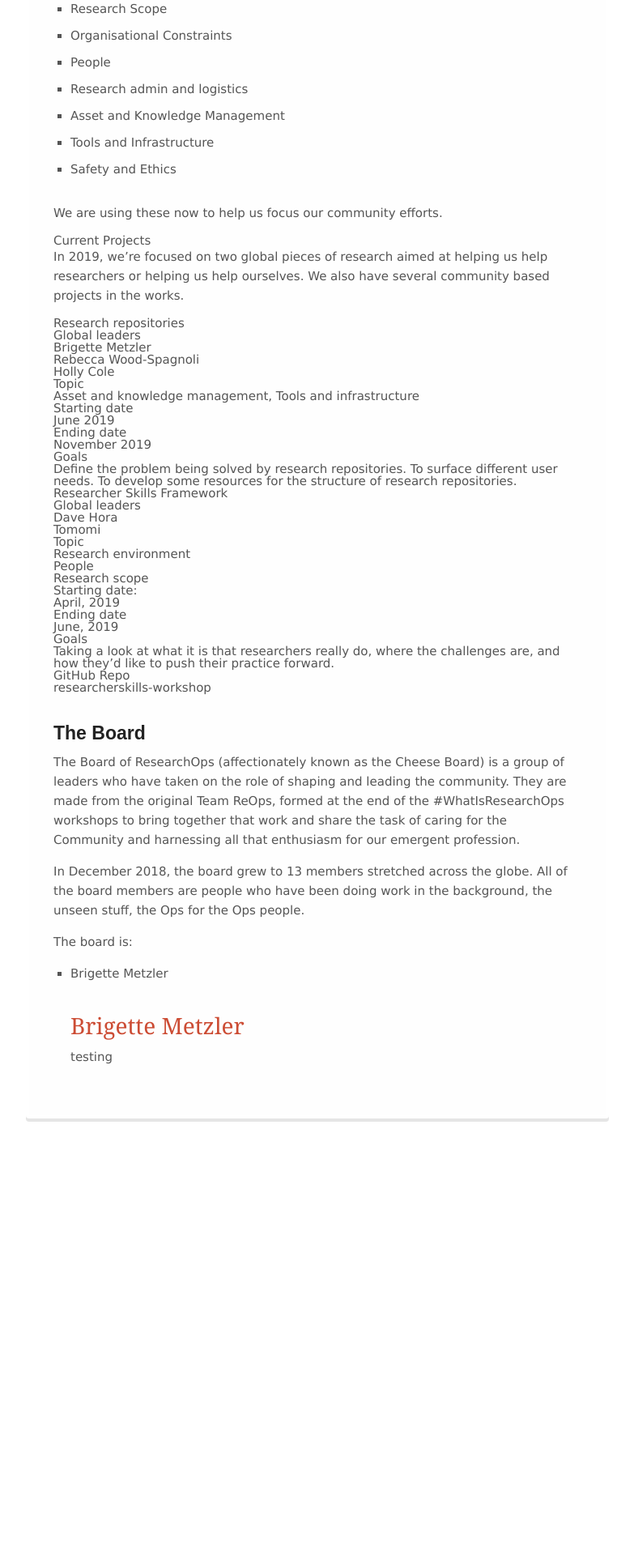
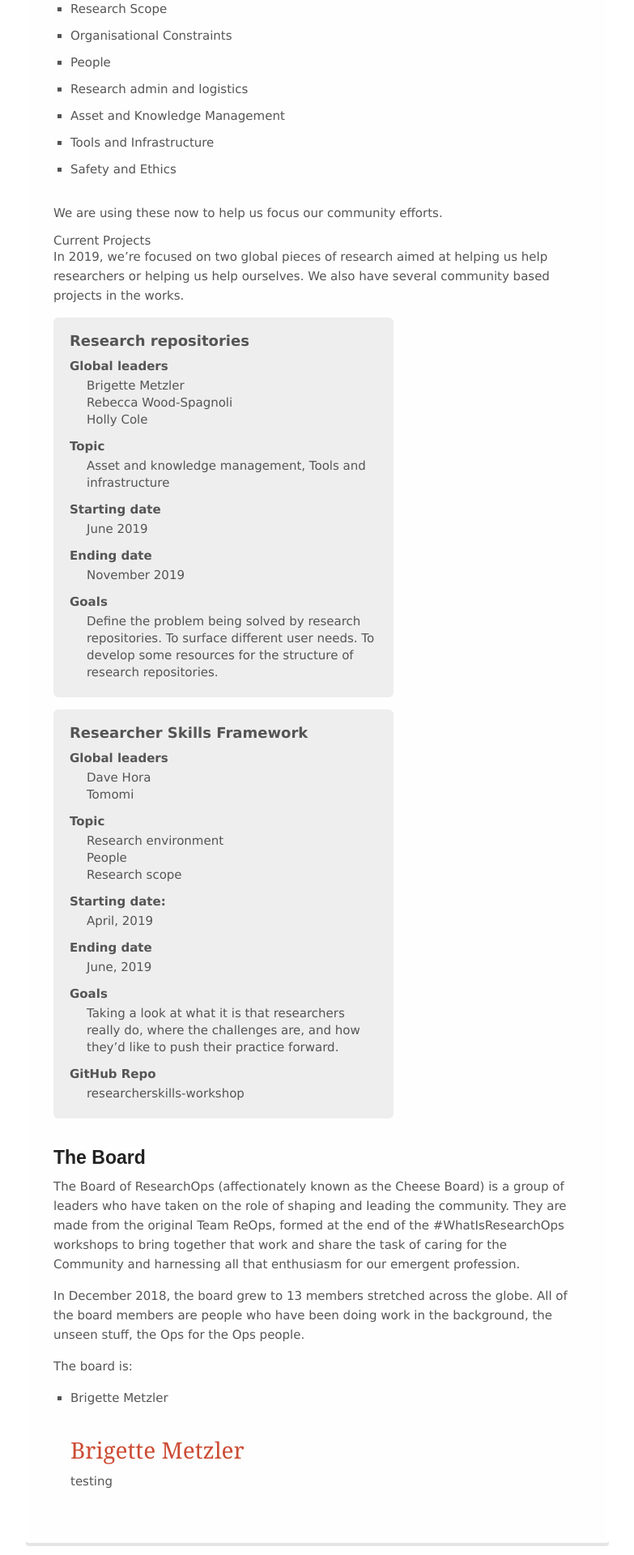
Before and after one commit to researchops/www, a Jekyll site: the page built from _pages/about.html, in a window 1280 px wide. Shown: the part 1769-3689 px from the top of the page at 81% size, without its empty margins (248-1031 px from the left). Built offline with Jekyll 4.4.1, drawn with Linux system fonts in a browser that asks for light colours; nearby versions of some CDN libraries; some web fonts are replaced; library files that are not in the unit come from our copies; before the commit the page ends 3165 px from its top, so only the background shows below that.

Commit message:
Update about

```diff
--- a/stylesheets/screen.css
+++ b/stylesheets/screen.css
@@ -495,3 +495,30 @@ div.celebrated-content{
 }
 
 /* @end */
+
+/* @group about */
+
+article.project{
+  background: #eee;
+  padding: 20px;
+  max-width: 28em;
+  margin-bottom: 1em;
+  border-radius: 0.4em;
+}
+
+article.project h4{
+	font-size: 18px;
+	font-weight: 600;
+}
+
+article.project dt{
+  font-weight: 600;
+  margin-top: 1em;
+  margin-bottom: 0.4em;
+}
+article.project dd{
+	margin-left: 1.4em;
+	line-height: 1.4em;
+}
+
+/* @end */
```
